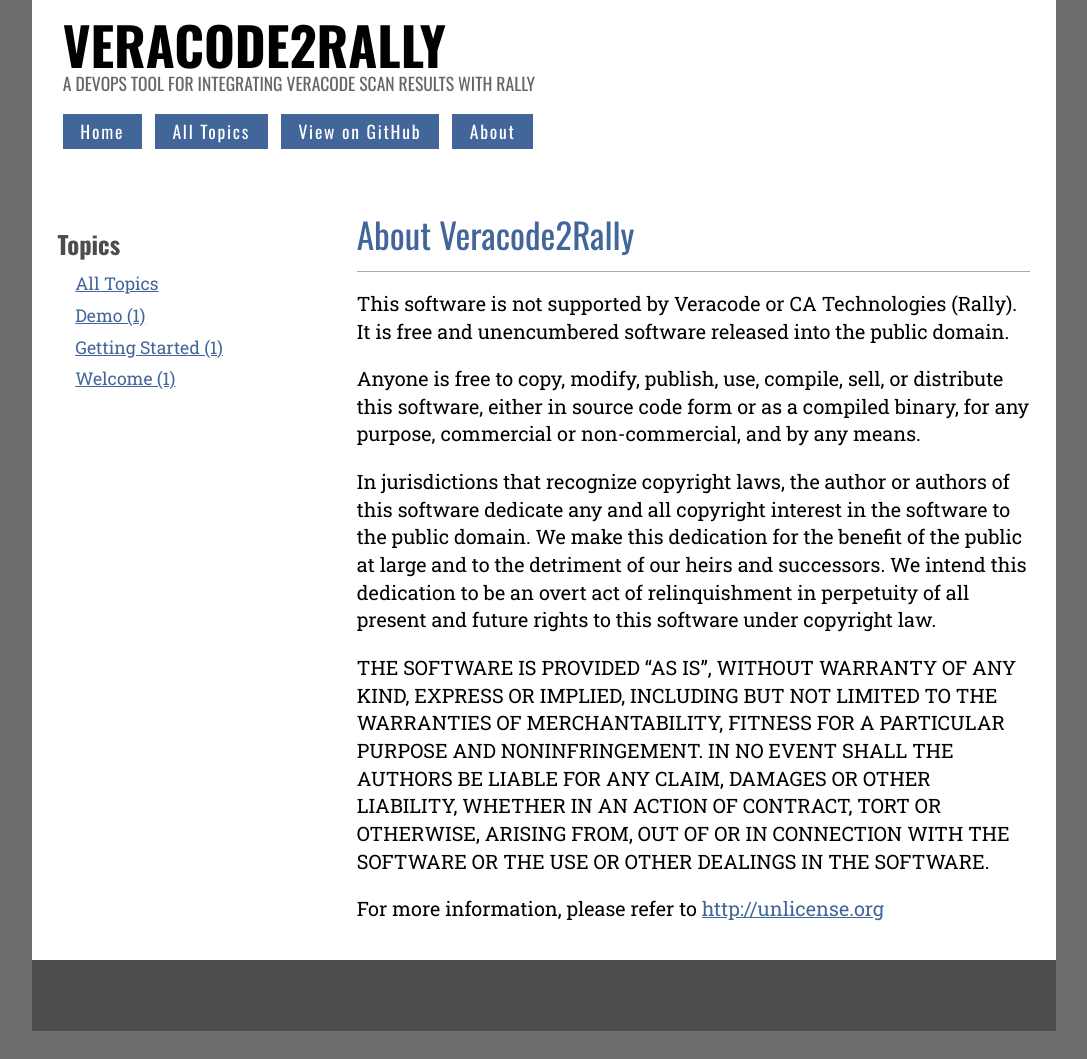
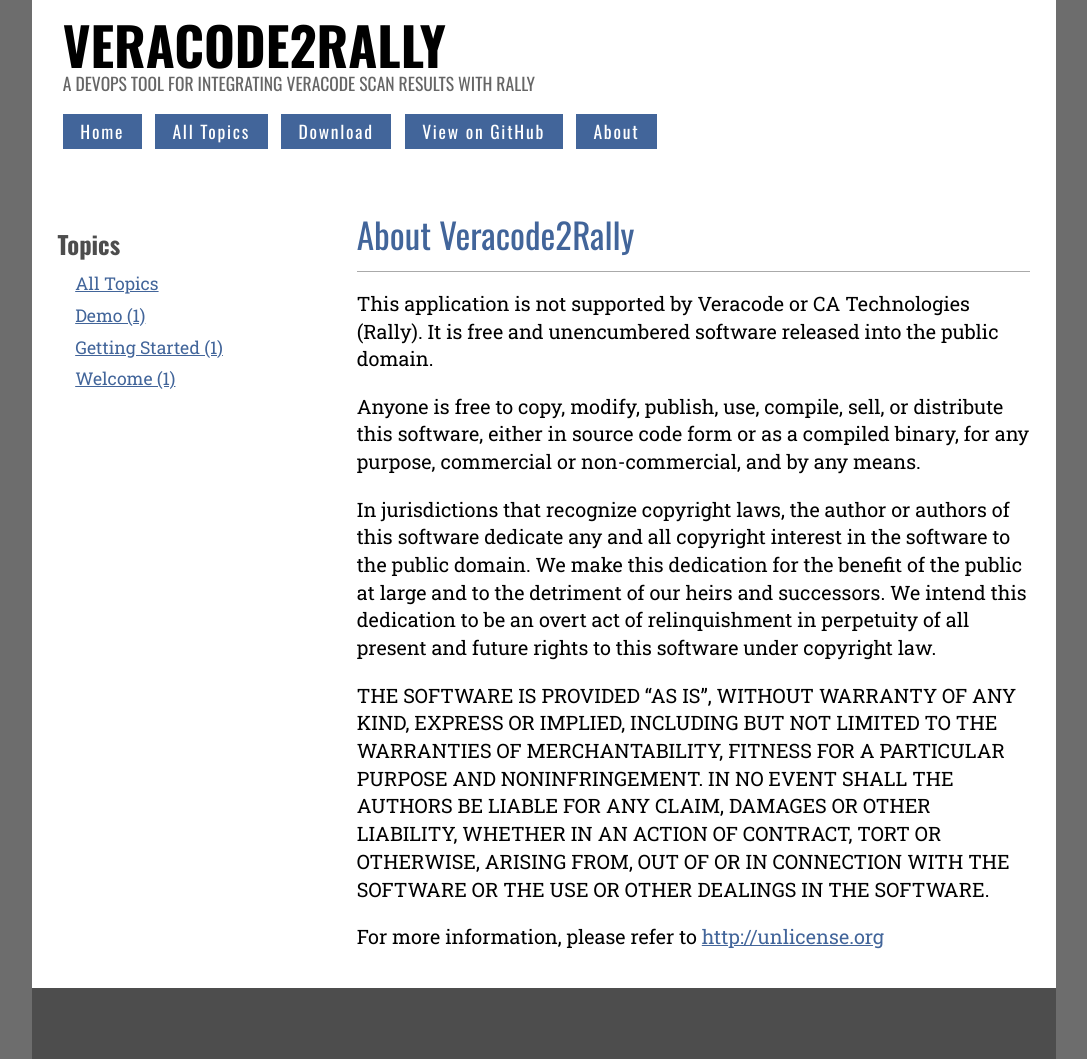
Before and after one commit to SecureDevOps/veracode2rally, a Jekyll site: the page built from about.md, in a window 1280 px wide. Shown: the whole page, without its empty margins (96-1183 px from the left). Built offline with Jekyll 4.4.1, drawn with Linux system fonts in a browser that asks for light colours; before the commit the page ends 1031 px from its top, so only the background shows below that.

Commit message:
Updated pages

```diff
--- a/_layouts/default.html
+++ b/_layouts/default.html
@@ -29,6 +29,7 @@
 <ul class="menu">
   <li><a href="{{site.baseurl}}/index.html" title="Home">Home</a></li>
   <li><a href="{{site.baseurl}}/tags/" title="All Topics">All Topics</a></li>
+  <li><a href="https://github.com/SecureDevOps/veracode2rally/blob/master/app/veracode2rally_app.zip?raw=true">Download</a></li>
   <li><a href="https://github.com/SecureDevOps/veracode2rally" target="_blank" title="GitHub">View on GitHub</a></li>
   <li><a href="{{site.baseurl}}/about.html" title="learn more">About</a></li>
   <!--<li><a href="{{site.baseurl}}/resources.html" title="resources">Resources</a></li> -->
--- a/about.md
+++ b/about.md
@@ -3,7 +3,7 @@
 title: About Veracode2Rally
 ---
 
-This software is not supported by Veracode or CA Technologies (Rally). It
+This application is not supported by Veracode or CA Technologies (Rally). It
 is free and unencumbered software released into the public domain.
 
 Anyone is free to copy, modify, publish, use, compile, sell, or
```
